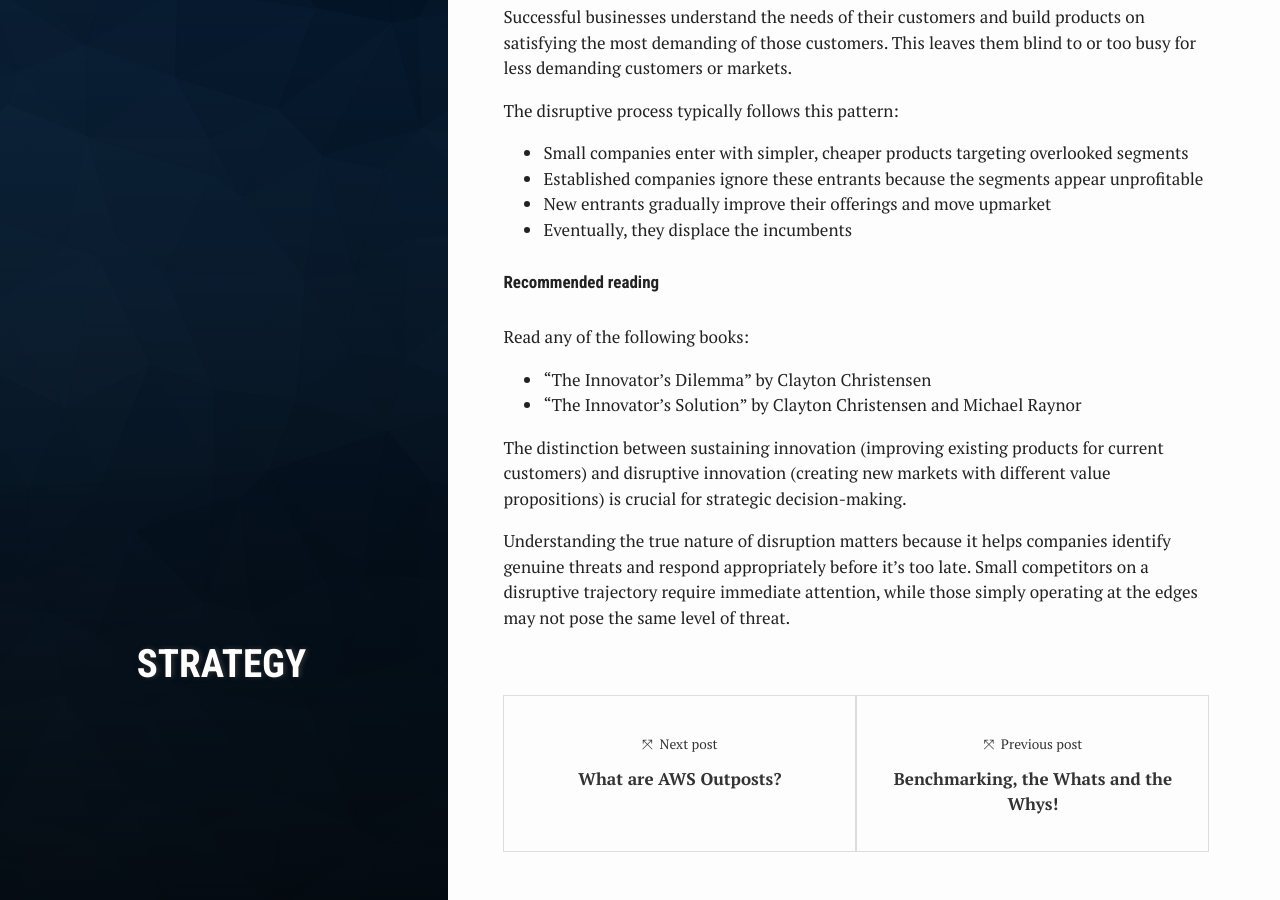
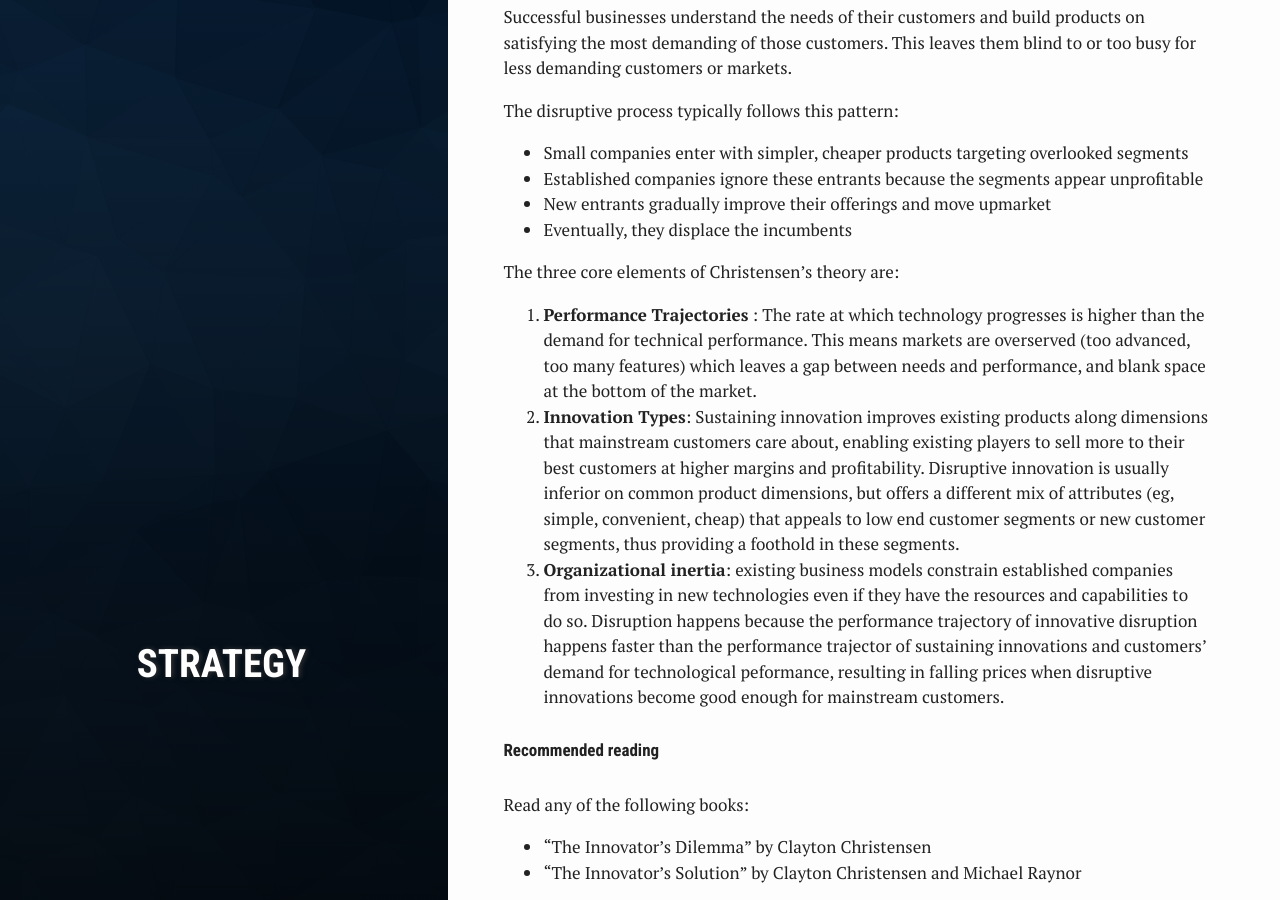
Before and after one commit to qapage/qapage.github.io, a Jekyll site: the page built from _posts/2019-04-01-Disruptive-Innovation.md, in a window 1280 px wide and 900 px high, scrolled down 306 px. Built offline with Jekyll 4.4.1, drawn with Linux system fonts in a browser that asks for light colours.

Commit message:
More updates to the disruptive innovaton blog

```diff
--- a/_posts/2019-04-01-Disruptive-Innovation.md
+++ b/_posts/2019-04-01-Disruptive-Innovation.md
@@ -16,6 +16,12 @@ The disruptive process typically follows this pattern:
 * New entrants gradually improve their offerings and move upmarket
 * Eventually, they displace the incumbents
 
+The three core elements of Christensen's theory are:
+
+1. **Performance Trajectories** : The rate at which technology progresses is higher than the demand for technical performance. This means markets are overserved (too advanced, too many features) which leaves a gap between needs and performance, and blank space at the bottom of the market.
+2. **Innovation Types**: Sustaining innovation improves existing products along dimensions that mainstream customers care about, enabling existing players to sell more to their best customers at higher margins and profitability. Disruptive innovation is usually inferior on common product dimensions, but offers a different mix of attributes (eg, simple, convenient, cheap) that appeals to low end customer segments or new customer segments, thus providing a foothold in these segments.
+3. **Organizational inertia**: existing business models constrain established companies from investing in new technologies even if they have the resources and capabilities to do so. Disruption happens because the performance trajectory of innovative disruption happens faster than the performance trajector of sustaining innovations and customers' demand for technological peformance, resulting in falling prices when disruptive innovations become good enough for mainstream customers.
+
 ##### Recommended reading
 Read any of the following books:
 * "The Innovator's Dilemma" by Clayton Christensen
```
